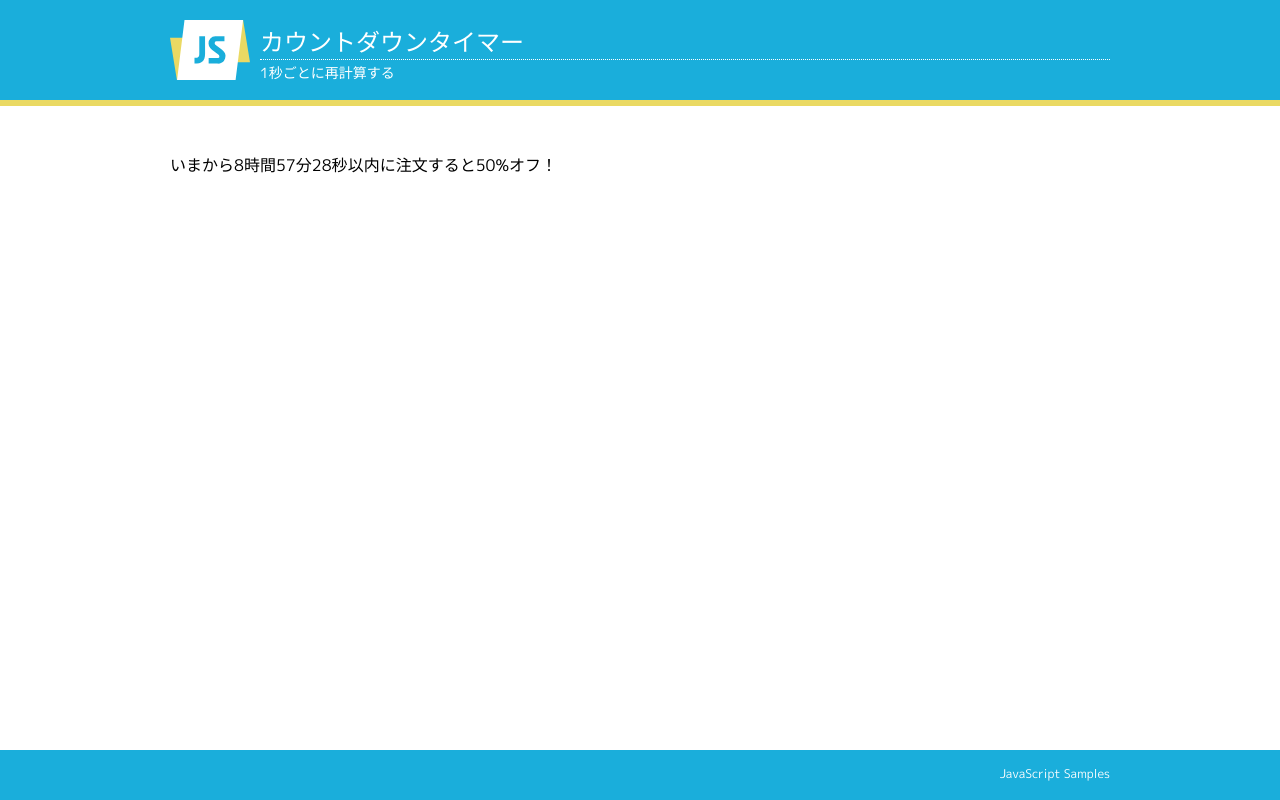
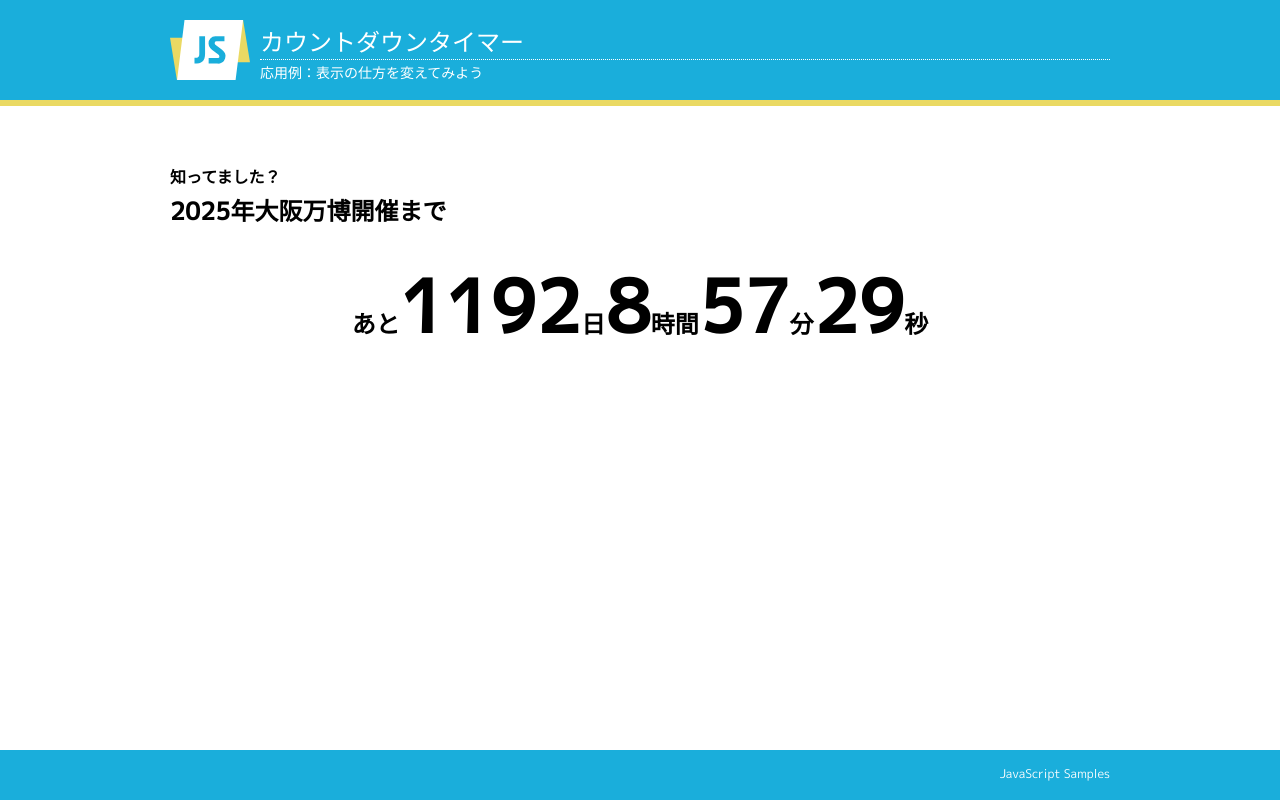
Before and after one commit to takato15/javascript_study, a plain HTML site: page practice/5-01_countdown/index.html in a window 1280 px wide. Drawn offline with Linux system fonts and the light colour scheme.

Commit message:
[update]2桁表示

```diff
--- a/practice/5-01_countdown/index.html
+++ b/practice/5-01_countdown/index.html
@@ -8,19 +8,37 @@
     <link href="../../common/images/favicon.ico" rel="shortcut icon">
     <link href="https://fonts.googleapis.com/css?family=M+PLUS+1p:400,500" rel="stylesheet">
     <link href="../../common/css/style.css" rel="stylesheet">
+    <style>
+        h2 span {
+            font-size: 1rem;
+        }
+
+        .timer {
+            font-weight: bold;
+            font-size: 24px;
+            text-align: center;
+        }
+
+        .timer span {
+            font-size: 72px;
+        }
+    </style>
 </head>
 
 <body>
     <header>
         <div class="container">
             <h1>カウントダウンタイマー</h1>
-            <h2>1秒ごとに再計算する</h2>
+            <h2>応用例：表示の仕方を変えてみよう</h2>
         </div><!-- /.container -->
     </header>
     <main>
         <div class="container">
             <section>
-                <p>いまから<span id="timer"></span>以内に注文すると50%オフ！</p>
+                <h2><span>知ってました？</span><br>
+                    2025年大阪万博開催まで</h2>
+                <p class="timer">あと<span id="day"></span>日<span id="hour"></span>時間<span id="min"></span>分<span
+                        id="sec"></span>秒</p>
             </section>
         </div><!-- /.container -->
     </main>
@@ -45,22 +63,20 @@
             return count;
         }
 
-        let goal = new Date();
-        goal.setHours(23);
-        goal.setMinutes(59);
-        goal.setSeconds(59);
+        const goal = new Date(2025, 4, 3);
 
         function recalc() {
             const counter = countdown(goal);
-            const time = `${counter[1]}時間${counter[2]}分${counter[3]}秒`;
-            document.getElementById('timer').textContent = time;
+            document.getElementById('day').textContent = counter[0];
+            document.getElementById('hour').textContent = counter[1];
+            document.getElementById('min').textContent = String(counter[2]).padStart(2, '0');
+            document.getElementById('sec').textContent = String(counter[3]).padStart(2, '0');
             refresh();
         }
 
         function refresh() {
             setTimeout(recalc, 1000);
         }
-
         recalc();
     </script>
 </body>
```
